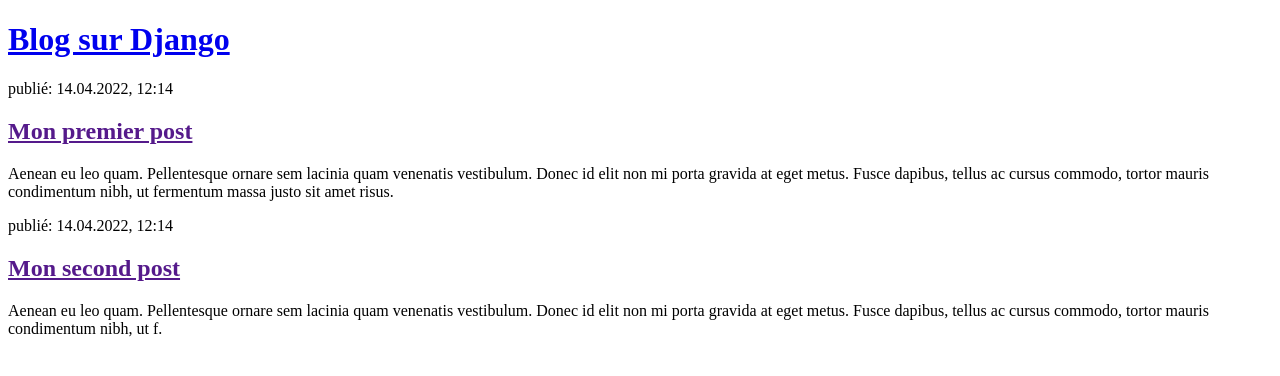
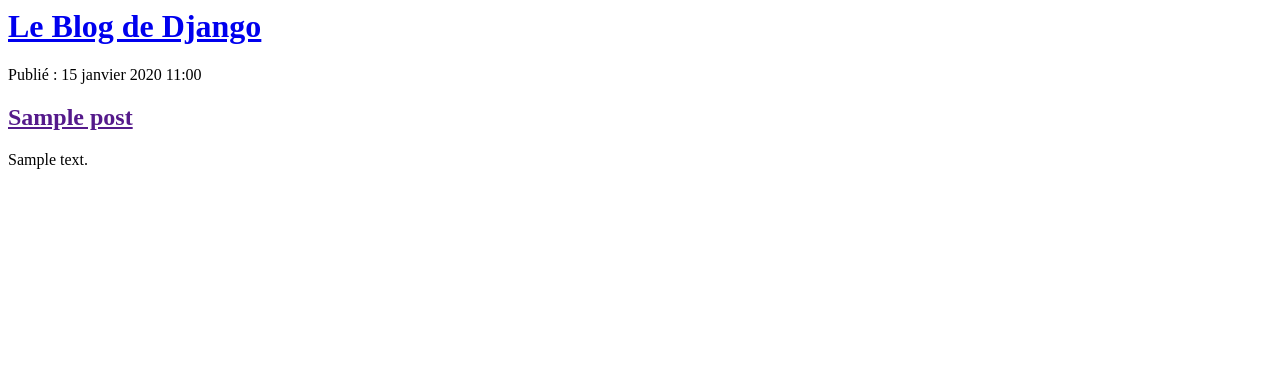
Before and after one commit to saidousow105/Mon-Premier-Blog, a Django app: page / in a window 1280 px wide. Shown: the top 376 px of the page. Run offline with Django 5.2, Linux system fonts and the light colour scheme; tables that the repository leaves empty hold one stand-in row (values such as "Sample post").

Commit message:
commit_3

```diff
--- a/blog/models.py
+++ b/blog/models.py
@@ -14,7 +14,7 @@
         self.published_date= timezone.now()
         self.save()
 
-    def _str_(self):
+    def __str__(self):
         return self.titre
 
 # Create your models here.
--- a/blog/templates/blog/post_list.html
+++ b/blog/templates/blog/post_list.html
@@ -1,26 +1,19 @@
-<!DOCTYPE html>
-<html lang="fr">
-<head>
-    <meta charset="UTF-8">
-    <title>Blog sur Django</title>
-</head>
-<body>
-    <header>
-        <h1><a href="/">Blog sur Django</a></h1>
-    </header>
+<header>
+    <h1>
+        <a href="/">Le Blog de Django</a>
+    </h1>
+</header>
 
-    <main>
-        <article>
-            <time datetime="2022-04-14T12:14">publié: 14.04.2022, 12:14</time>
-            <h2><a href="">Mon premier post</a></h2>
-            <p>Aenean eu leo quam. Pellentesque ornare sem lacinia quam venenatis vestibulum. Donec id elit non mi porta gravida at eget metus. Fusce dapibus, tellus ac cursus commodo, tortor mauris condimentum nibh, ut fermentum massa justo sit amet risus.</p>
-        </article>
+{% for Post in posts %}
+<article>
+    <time>
+        Publié : {{ Post.published_date }}
+    </time>
 
-        <article>
-            <time datetime="2022-04-14T12:14">publié: 14.04.2022, 12:14</time>
-            <h2><a href="">Mon second post</a></h2>
-            <p>Aenean eu leo quam. Pellentesque ornare sem lacinia quam venenatis vestibulum. Donec id elit non mi porta gravida at eget metus. Fusce dapibus, tellus ac cursus commodo, tortor mauris condimentum nibh, ut f.</p>
-        </article>
-    </main>
-</body>
-</html>
+    <h2>
+        <a href="">{{ Post.titre }}</a>
+    </h2>
+
+    <p>{{ Post.text }}</p>
+</article>
+{% endfor %}
--- a/blog/views.py
+++ b/blog/views.py
@@ -1,5 +1,9 @@
 from django.shortcuts import render
+from .models import Post
+from django.utils import timezone
+
 
 def post_list (request) :
-    return  render(request , 'blog/post_list.html', {})
+    posts = Post.objects.filter(published_date__lte = timezone.now()).order_by('published_date')
+    return  render(request , 'blog/post_list.html', {'posts' : posts})
 # Create your views here.
```
Also changed, not shown: 1 other file.
